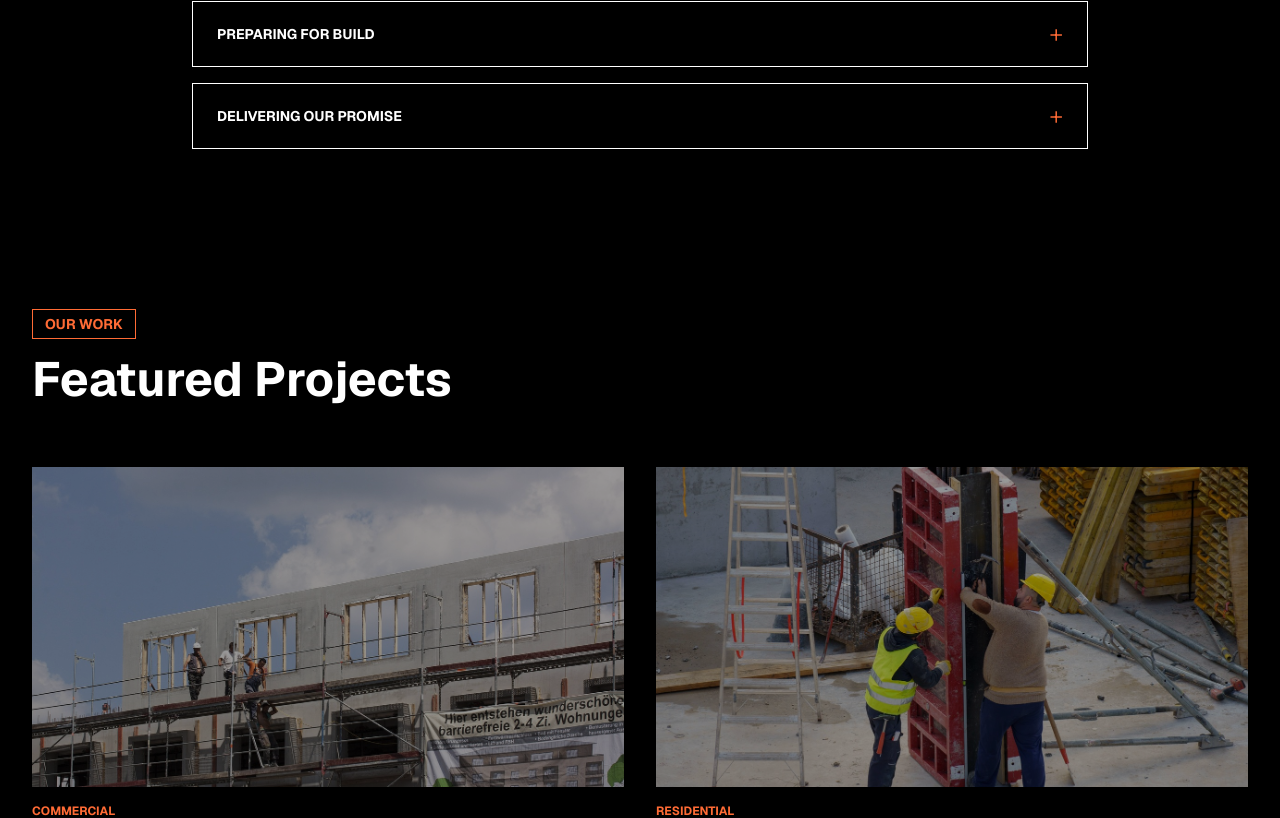
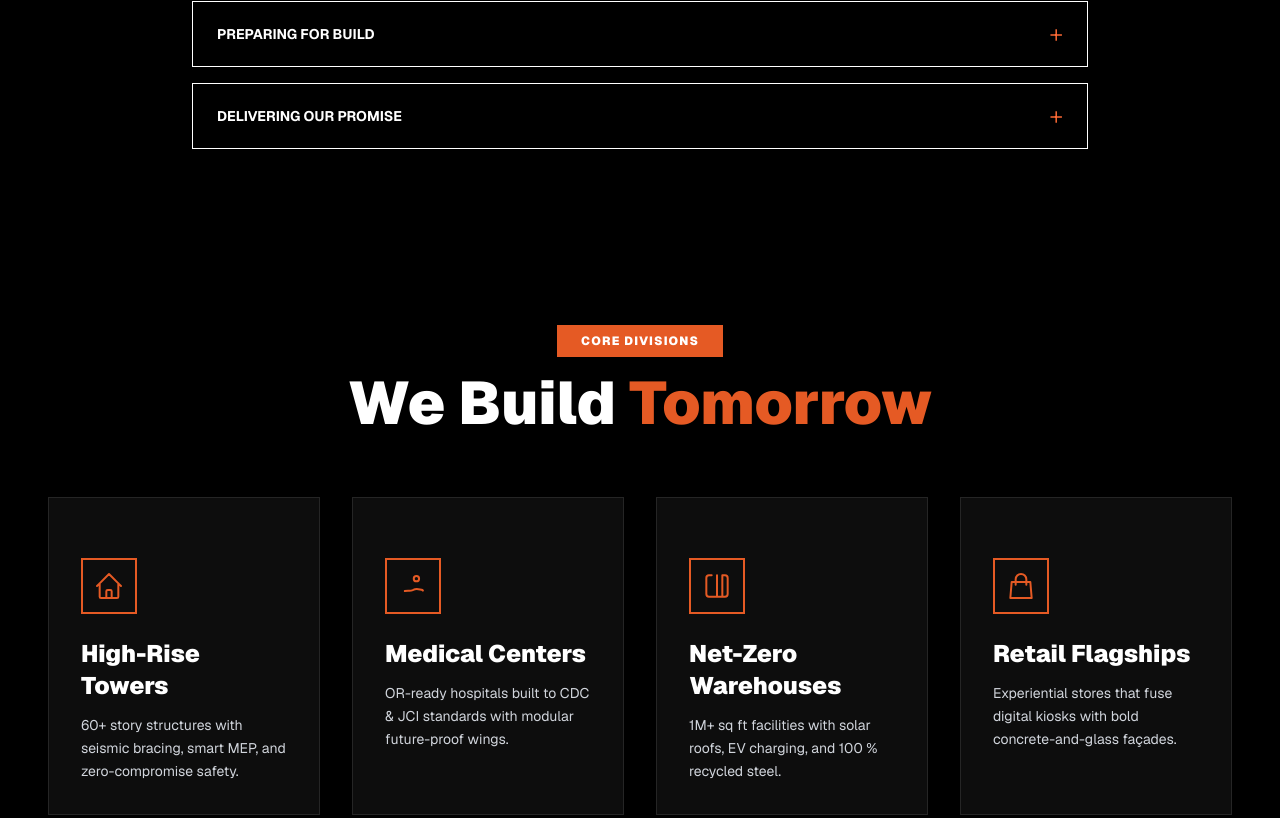
Before and after one commit to aryanrajput955/construction, a Next.js app: page / in a window 1280 px wide. Shown: the part 1974-2792 px from the top of the page. Built offline with nearby package versions, Linux system fonts and the light colour scheme.

Commit message:
first commit

```diff
--- /dev/null
+++ b/app/components/services.js
@@ -0,0 +1,85 @@
+// app/services/page.js
+export default function ServicesSharp() {
+  const services = [
+    {
+      title: "High-Rise Towers",
+      desc: "60+ story structures with seismic bracing, smart MEP, and zero-compromise safety.",
+      path: "M3 12l2-2m0 0l7-7 7 7M5 10v10a1 1 0 001 1h3m10-11l2 2m-2-2v10a1 1 0 01-1 1h-3m-6 0a1 1 0 001-1v-4a1 1 0 011-1h2a1 1 0 011 1v4a1 1 0 001 1m-6 0h6",
+    },
+    {
+      title: "Medical Centers",
+      desc: "OR-ready hospitals built to CDC & JCI standards with modular future-proof wings.",
+      path: "M19.428 15.428a2 2 0 00-1.022-.547l-2.387-.477a6 6 0 00-3.86.517l-.318.158a6 6 0 01-3.204.507 14.978 14.978 0 00-2.764.19m8.687-7.25a2 2 0 100-4 2 2 0 000 4z",
+    },
+    {
+      title: "Net-Zero Warehouses",
+      desc: "1M+ sq ft facilities with solar roofs, EV charging, and 100 % recycled steel.",
+      path: "M8 4H6a2 2 0 00-2 2v12a2 2 0 002 2h12a2 2 0 002-2V6a2 2 0 00-2-2h-2m-4 0v16m4-16v16",
+    },
+    {
+      title: "Retail Flagships",
+      desc: "Experiential stores that fuse digital kiosks with bold concrete-and-glass façades.",
+      path: "M16 11V7a4 4 0 00-8 0v4M5 9h14l1 12H4L5 9z",
+    },
+  ];
+
+  return (
+    <section className="py-24 bg-black">
+      <div className="max-w-7xl mx-auto px-6 lg:px-12">
+
+        {/* Header */}
+        <div className="text-center mb-16">
+          <span className="inline-block bg-[#e55a24] text-white text-xs font-black uppercase tracking-widest px-6 py-2 mb-4">
+            CORE DIVISIONS
+          </span>
+          <h2 className="text-5xl md:text-6xl font-black text-white">
+            We Build <span className="text-[#e55a24]">Tomorrow</span>
+          </h2>
+        </div>
+
+        {/* 4 SHARP Cards */}
+        <div className="grid grid-cols-1 md:grid-cols-2 lg:grid-cols-4 gap-8">
+          {services.map((s, i) => (
+            <div
+              key={i}
+              className="group bg-white/5 border border-white/10 p-8
+                         hover:bg-[#e55a24]/5 hover:border-[#e55a24] hover:-translate-y-3
+                         transition-all duration-300"
+            >
+              {/* Orange top bar */}
+              <div className="h-1 bg-[#e55a24] mb-6 scale-x-0 group-hover:scale-x-100 transition-transform origin-left duration-500" />
+
+              {/* Icon box */}
+              <div className="w-14 h-14 border-2 border-[#e55a24] flex items-center justify-center mb-6">
+                <svg className="w-8 h-8 text-[#e55a24]" fill="none" stroke="currentColor" viewBox="0 0 24 24">
+                  <path strokeLinecap="round" strokeLinejoin="round" strokeWidth={1.5} d={s.path} />
+                </svg>
+              </div>
+
+              <h3 className="text-2xl font-black text-white mb-3">
+                {s.title}
+              </h3>
+              <p className="text-gray-300 text-sm leading-relaxed">
+                {s.desc}
+              </p>
+            </div>
+          ))}
+        </div>
+
+        {/* Hero-style CTA */}
+        <div className="mt-16 text-center">
+          <a
+            href="#quote"
+            className="inline-flex items-center gap-3 bg-[#e55a24] hover:bg-[#c94d1d] text-white font-black px-12 py-5
+                       shadow-2xl hover:shadow-[#e55a24]/40 transition-all duration-300"
+          >
+            START PROJECT
+            <svg className="w-5 h-5" fill="none" stroke="currentColor" viewBox="0 0 24 24">
+              <path strokeLinecap="round" strokeLinejoin="round" strokeWidth={2} d="M9 5l7 7-7 7" />
+            </svg>
+          </a>
+        </div>
+      </div>
+    </section>
+  );
+}
--- a/app/page.js
+++ b/app/page.js
@@ -4,12 +4,14 @@ import Mission from "./components/mission";
 import Projects from "./components/projects";
 import Footer from "./components/footer";
 import HeroSection from "./components/hero2";
+import Services from "./components/services";
 export default function Home() {
   return (
    <>
    <HeroSection />
    <Hero />
    <Mission />
+   <Services />
     <Projects />
     <Footer />
    </>
```
